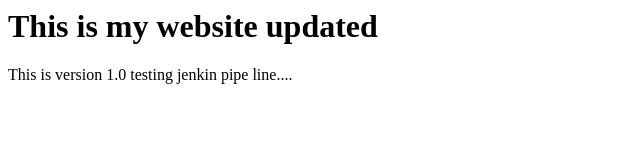
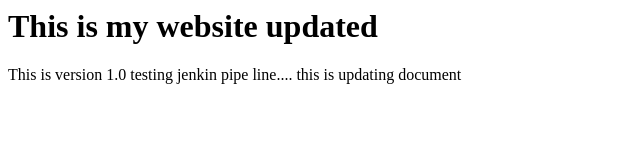
Before and after one commit to saqibali11230/my-code, a plain HTML site: page index.html in a window 1280 px wide. Shown: the whole page, without its empty margins (0-640 px from the left). Drawn offline with Linux system fonts and the light colour scheme.

Commit message:
updateingdoc

```diff
--- a/index.html
+++ b/index.html
@@ -5,5 +5,6 @@ This is my website updated
 <p>
 This is version 1.0
 testing jenkin pipe line....
+this is updating document
 </p>
 </body>
```
